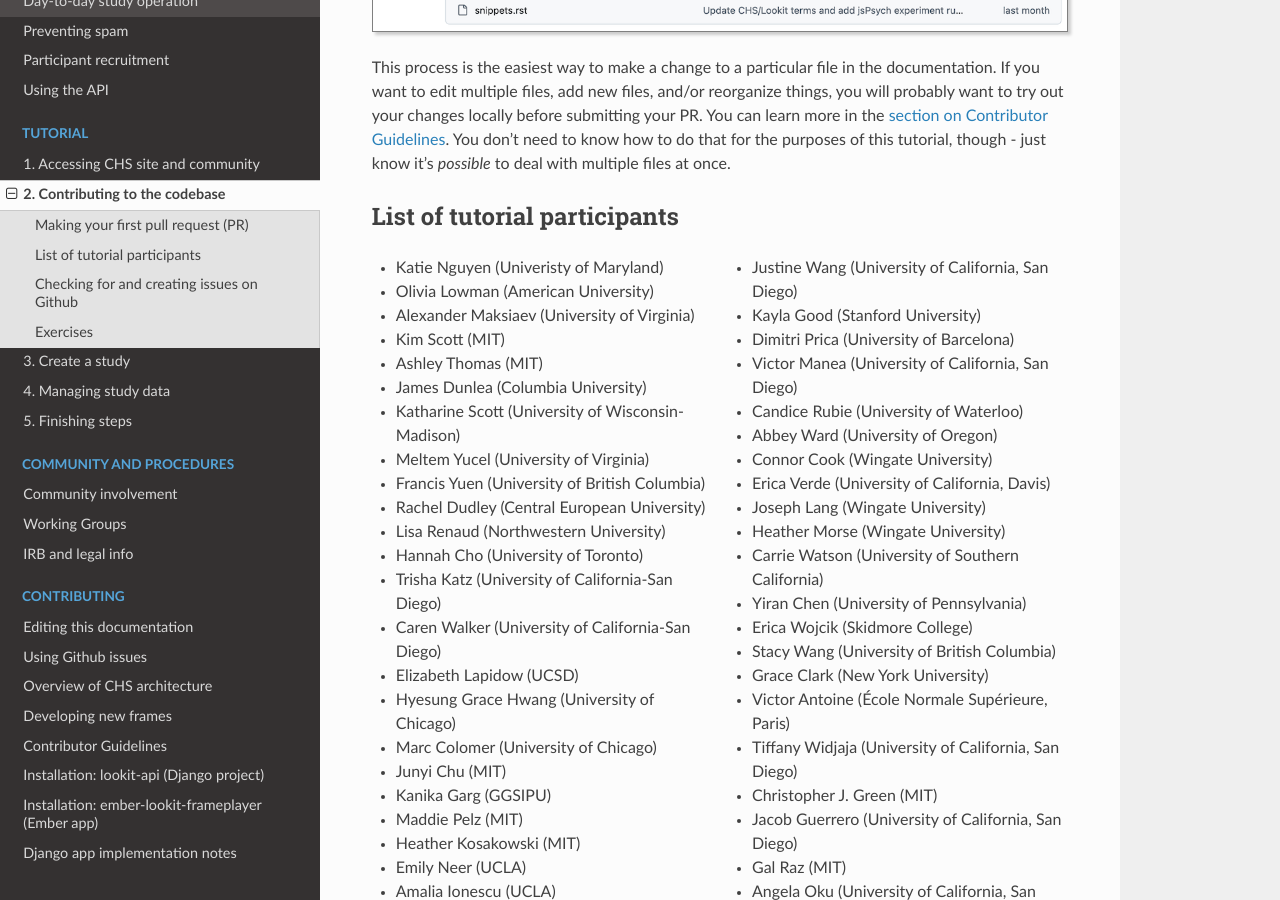
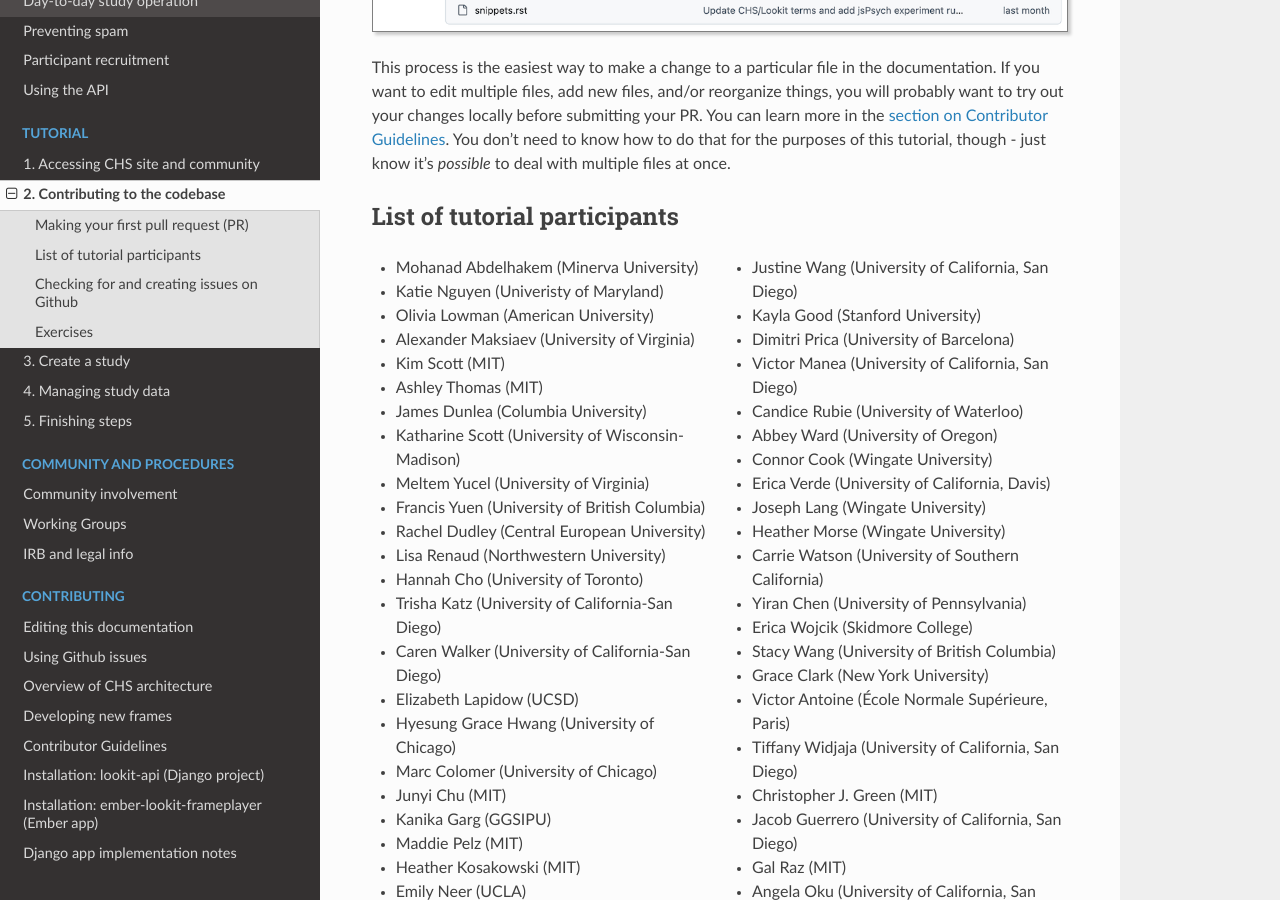
Before and after one commit to lookit/lookit-docs, a Sphinx documentation site: the page built from docs/source/tutorial-contributing.rst, in a window 1280 px wide and 900 px high, scrolled down 4833 px. Built offline with Sphinx 7.4.7 and the Read the Docs theme 3.1.0, drawn with Linux system fonts in a browser that asks for light colours.

Commit message:
Add tutorial participant to the list

```diff
--- a/docs/source/tutorial-contributing.rst
+++ b/docs/source/tutorial-contributing.rst
@@ -69,6 +69,7 @@ List of tutorial participants
 
 .. rst-class:: tutorial-participants
 
+- Mohanad Abdelhakem (Minerva University)
 - Katie Nguyen (Univeristy of Maryland)
 - Olivia Lowman (American University)
 - Alexander Maksiaev (University of Virginia)
```
